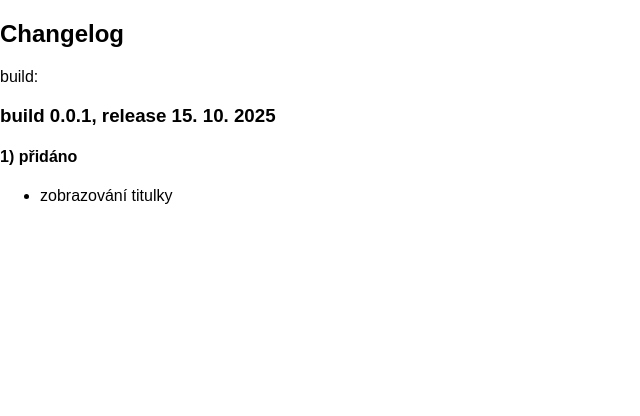
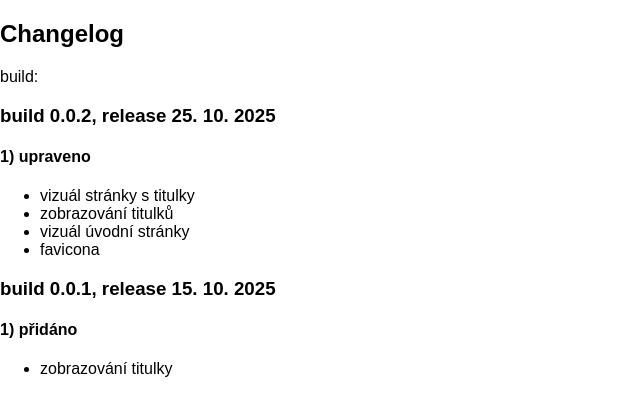
Before and after one commit to Divocaak/novaspirala-onsite-public, a SvelteKit app: page /changelog in a window 1280 px wide. Shown: the top 416 px of the page, without its empty margins (0-640 px from the left). Built offline with nearby package versions, Linux system fonts and the light colour scheme.

Commit message:
vystavovani

```diff
--- a/package.json
+++ b/package.json
@@ -1,7 +1,7 @@
 {
 	"name": "novaspirala-onsite-public",
 	"private": true,
-	"version": "0.0.1",
+	"version": "0.0.2",
 	"type": "module",
 	"scripts": {
 		"dev": "vite dev",
--- a/src/routes/changelog/+page.svelte
+++ b/src/routes/changelog/+page.svelte
@@ -4,6 +4,14 @@
 
 	const md = new MarkdownIt();
 	const source = `
+### build 0.0.2, release 25. 10. 2025
+#### 1) upraveno
+- vizuál stránky s titulky
+- zobrazování titulků
+- vizuál úvodní stránky
+- favicona
+
+
 ### build 0.0.1, release 15. 10. 2025
 #### 1) přidáno
 - zobrazování titulky
```
